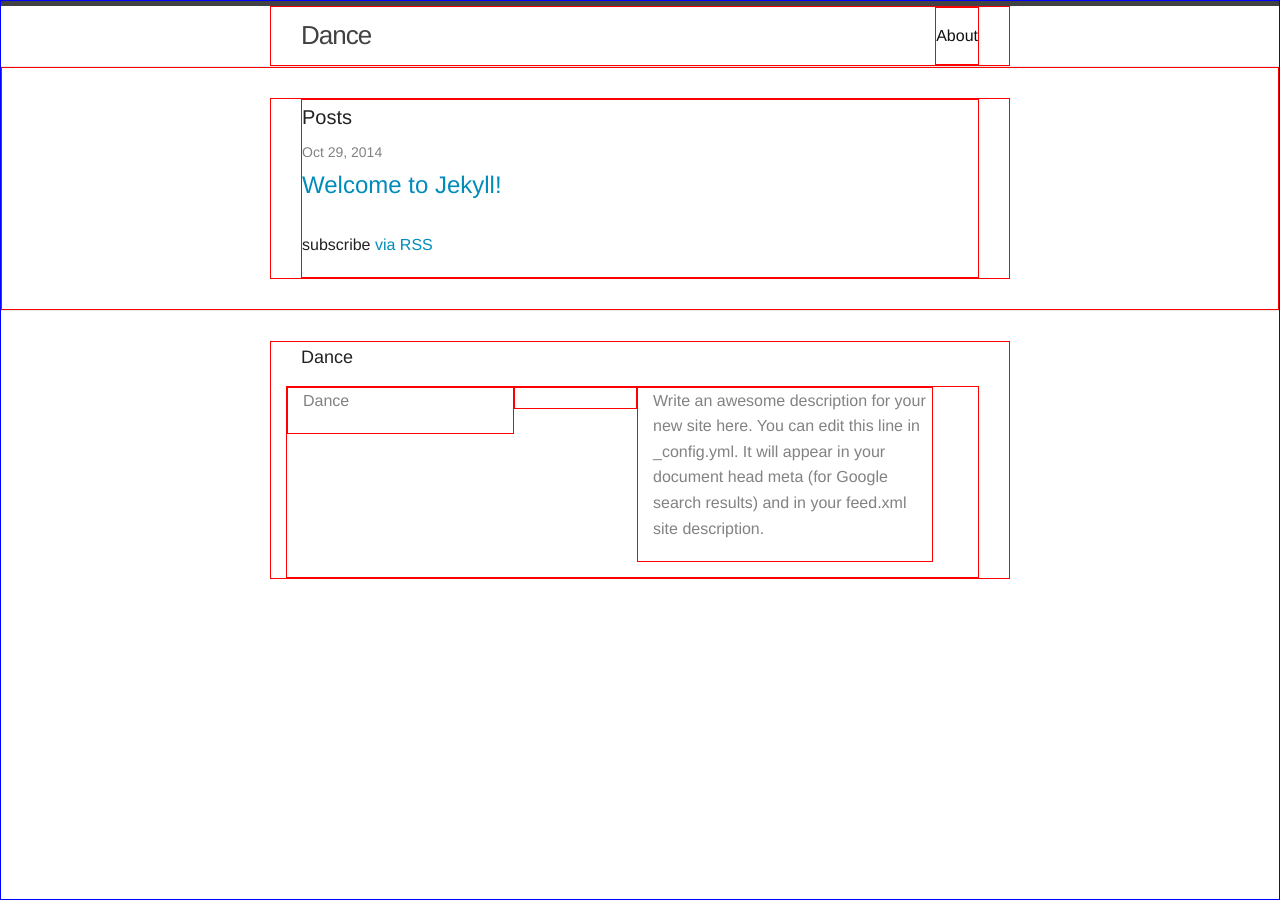
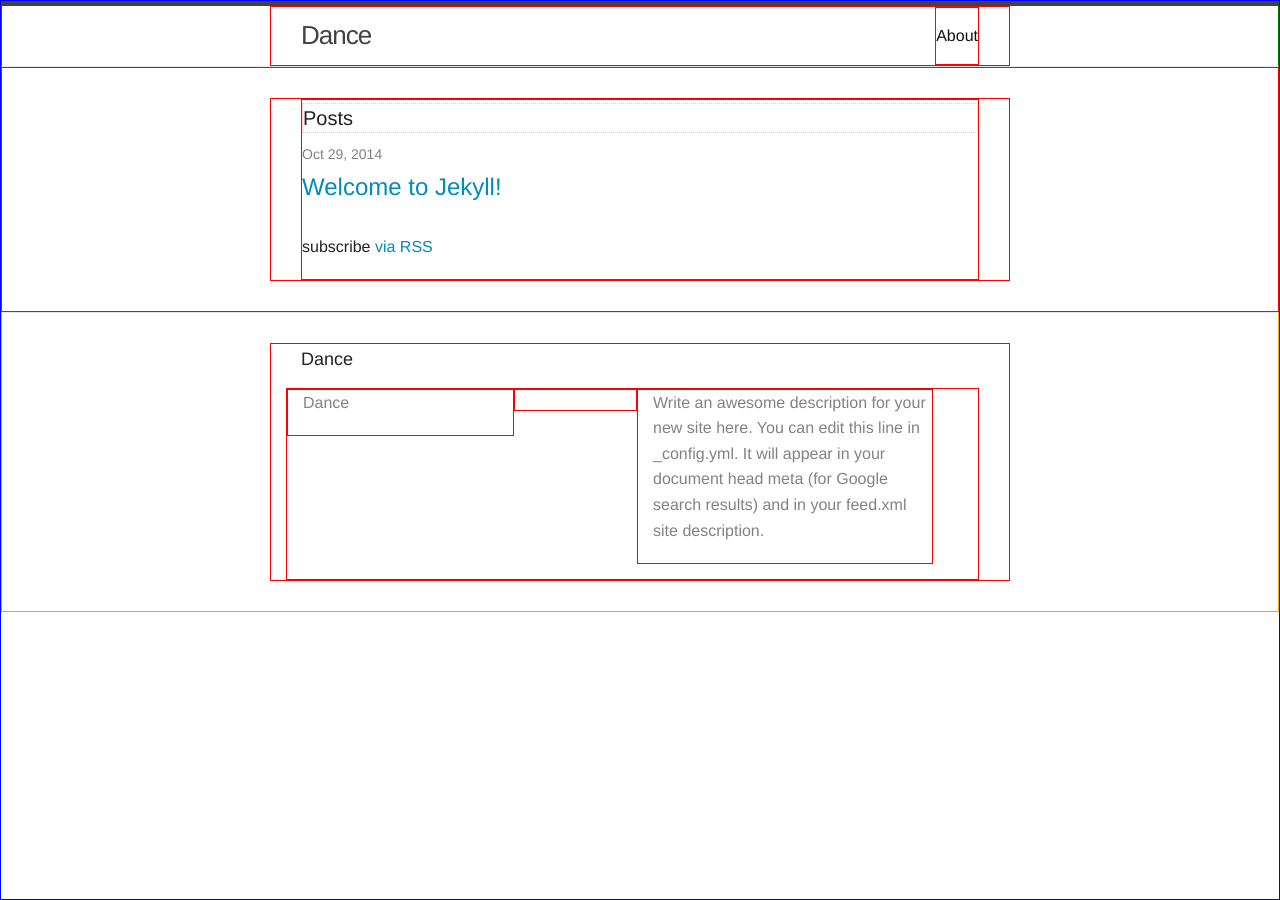
Before and after one commit to honeyjive/dance, a Jekyll site: the page built from index.html, in a window 1280 px wide. Built offline with Jekyll 4.4.1, drawn with Linux system fonts in a browser that asks for light colours.

Commit message:
adding more borders
to see outline

```diff
--- a/css/style.css
+++ b/css/style.css
@@ -5,3 +5,15 @@
 div {
 	border: 1px solid red;
 }
+
+header {
+	border: 1px solid green;
+}
+
+footer {
+	border: 1px solid orange;
+}
+
+h1 {
+	border: 1px dotted pink;
+}
```
